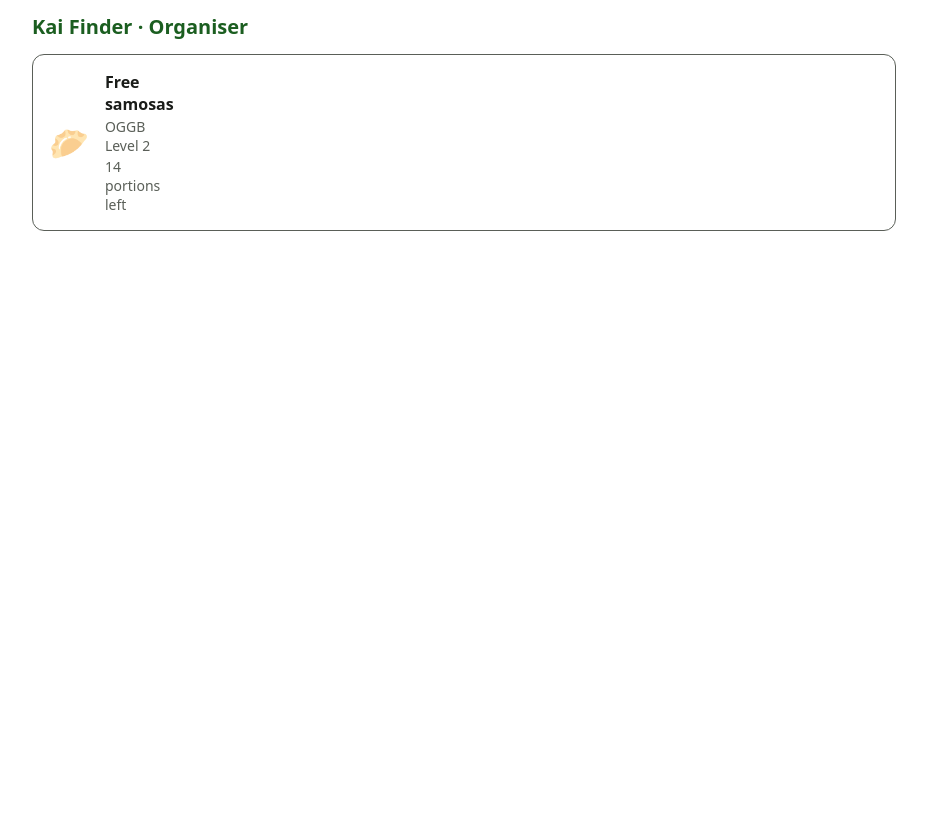
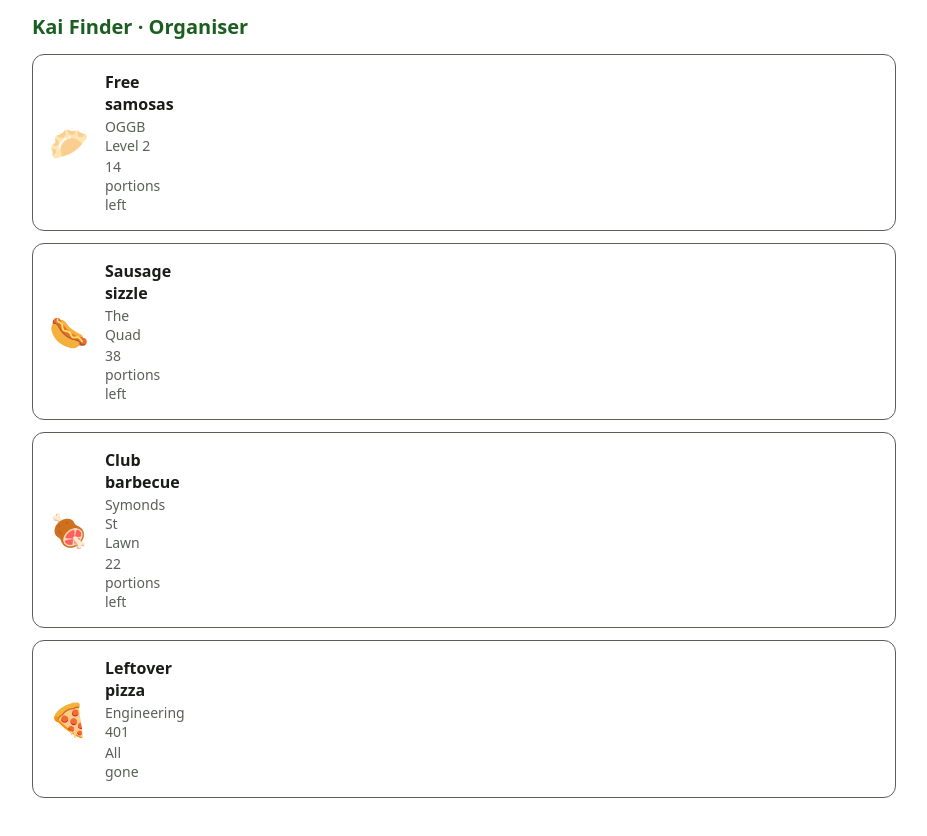
Before and after one commit to UOA-CS734-S2-2026/example_09_kai_finder_web, a React (Vite) app: page / in a window 1280 px wide. Shown: the top 836 px of the page, without its empty margins (176-1103 px from the left). Before the commit the page ends 800 px from the top, so only its background shows below. Built offline with nearby package versions, Linux system fonts and the light colour scheme.

Commit message:
Step 3: rendering a list, and what key is for

```diff
--- a/src/App.tsx
+++ b/src/App.tsx
@@ -1,16 +1,5 @@
-import { KaiEventCard } from "./features/feed/KaiEventCard";
-
-const SAMOSAS = {
-  id: "free-samosas",
-  name: "Free samosas",
-  location: "OGGB Level 2",
-  emoji: "\u{1F95F}",
-  portionsLeft: 14,
-  isActive: true,
-  lat: -36.8523,
-  lng: 174.7691,
-  postedById: "u1",
-};
+import { KaiEventList } from "./features/feed/KaiEventList";
+import { sampleEvents } from "./data/fake_event_repository";
 
 export function App() {
   return (
@@ -19,7 +8,7 @@ export function App() {
         <h1>Kai Finder {"\u00B7"} Organiser</h1>
       </header>
       <main className="app__main">
-        <KaiEventCard event={SAMOSAS} />
+        <KaiEventList events={sampleEvents} />
       </main>
     </div>
   );
--- /dev/null
+++ b/src/data/event_repository.ts
@@ -0,0 +1,12 @@
+import type { KaiEvent, NewKaiEvent } from "./kai_event";
+
+/**
+ * Everything the UI is allowed to ask for. Implemented by KaiApiService against
+ * the real server, and by FakeEventRepository in tests.
+ */
+export interface EventRepository {
+  fetchEvents(signal?: AbortSignal): Promise<KaiEvent[]>;
+  fetchEvent(id: string, signal?: AbortSignal): Promise<KaiEvent>;
+  eatPortion(id: string): Promise<KaiEvent>;
+  postEvent(input: NewKaiEvent): Promise<KaiEvent>;
+}
--- /dev/null
+++ b/src/data/fake_event_repository.ts
@@ -0,0 +1,63 @@
+import type { EventRepository } from "./event_repository";
+import type { KaiEvent, NewKaiEvent } from "./kai_event";
+
+/** A trimmed copy of the server's seed data. */
+export const sampleEvents: KaiEvent[] = [
+  { id: "free-samosas", name: "Free samosas", location: "OGGB Level 2", emoji: "\u{1F95F}", portionsLeft: 14, isActive: true, lat: -36.8523, lng: 174.7691, postedById: "u1" },
+  { id: "sausage-sizzle", name: "Sausage sizzle", location: "The Quad", emoji: "\u{1F32D}", portionsLeft: 38, isActive: true, lat: -36.8519, lng: 174.7687, postedById: "u2" },
+  { id: "club-bbq", name: "Club barbecue", location: "Symonds St Lawn", emoji: "\u{1F356}", portionsLeft: 22, isActive: true, lat: -36.8531, lng: 174.7702, postedById: "u3" },
+  { id: "leftover-pizza", name: "Leftover pizza", location: "Engineering 401", emoji: "\u{1F355}", portionsLeft: 0, isActive: false, lat: -36.8528, lng: 174.7669, postedById: "u4" },
+];
+
+/**
+ * An in-memory EventRepository for tests. Three knobs cover the states the UI
+ * has to handle: data, a rejected promise, and a promise that never settles.
+ */
+export class FakeEventRepository implements EventRepository {
+  events: KaiEvent[];
+  shouldThrow = false;
+  neverAnswers = false;
+  readonly postedEvents: NewKaiEvent[] = [];
+
+  constructor(events: KaiEvent[] = sampleEvents) {
+    this.events = [...events];
+  }
+
+  private guard<T>(value: T): Promise<T> {
+    if (this.neverAnswers) return new Promise<T>(() => {});
+    if (this.shouldThrow) {
+      return Promise.reject(new Error("Could not reach the Kai server"));
+    }
+    return Promise.resolve(value);
+  }
+
+  fetchEvents(): Promise<KaiEvent[]> {
+    return this.guard([...this.events]);
+  }
+
+  fetchEvent(id: string): Promise<KaiEvent> {
+    const found = this.events.find((e) => e.id === id);
+    if (!found) return Promise.reject(new Error(`No event with id ${id}`));
+    return this.guard(found);
+  }
+
+  eatPortion(id: string): Promise<KaiEvent> {
+    const found = this.events.find((e) => e.id === id);
+    if (!found) return Promise.reject(new Error(`No event with id ${id}`));
+    const portionsLeft = Math.max(0, found.portionsLeft - 1);
+    const updated = { ...found, portionsLeft, isActive: portionsLeft > 0 };
+    this.events = this.events.map((e) => (e.id === id ? updated : e));
+    return this.guard(updated);
+  }
+
+  postEvent(input: NewKaiEvent): Promise<KaiEvent> {
+    this.postedEvents.push(input);
+    const created: KaiEvent = {
+      ...input,
+      id: `posted-${this.postedEvents.length}`,
+      isActive: input.portionsLeft > 0,
+    };
+    this.events = [...this.events, created];
+    return this.guard(created);
+  }
+}
--- /dev/null
+++ b/src/features/feed/KaiEventList.tsx
@@ -0,0 +1,14 @@
+import type { KaiEvent } from "../../data/kai_event";
+import { KaiEventCard } from "./KaiEventCard";
+
+export function KaiEventList({ events }: { events: KaiEvent[] }) {
+  return (
+    <div className="list">
+      {/* Keyed by id, not by array position: events drop out of the list as
+          their portions run out, which would shift every index-based key. */}
+      {events.map((event) => (
+        <KaiEventCard key={event.id} event={event} />
+      ))}
+    </div>
+  );
+}
```
